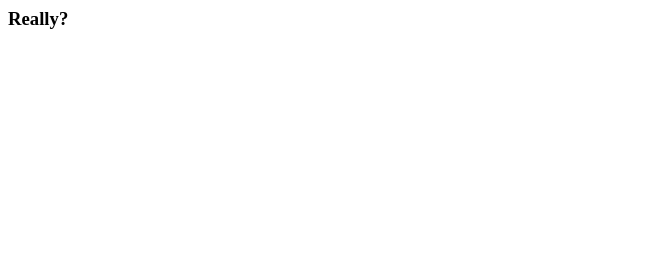
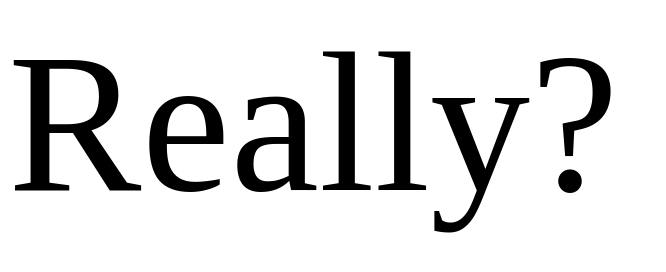
Before and after one commit to ChakravarthiU/amazonorderinfo.github.io, a plain HTML site: page index.html in a window 1280 px wide. Shown: the whole page, without its empty margins (0-666 px from the left). Drawn offline with Linux system fonts and the light colour scheme.

Commit message:
Update index.html

```diff
--- a/index.html
+++ b/index.html
@@ -1,3 +1,3 @@
 <html>
-  <h3>Really?</h3>
+  <p style="font-size: 200;">Really?</p>
 </html>
```
